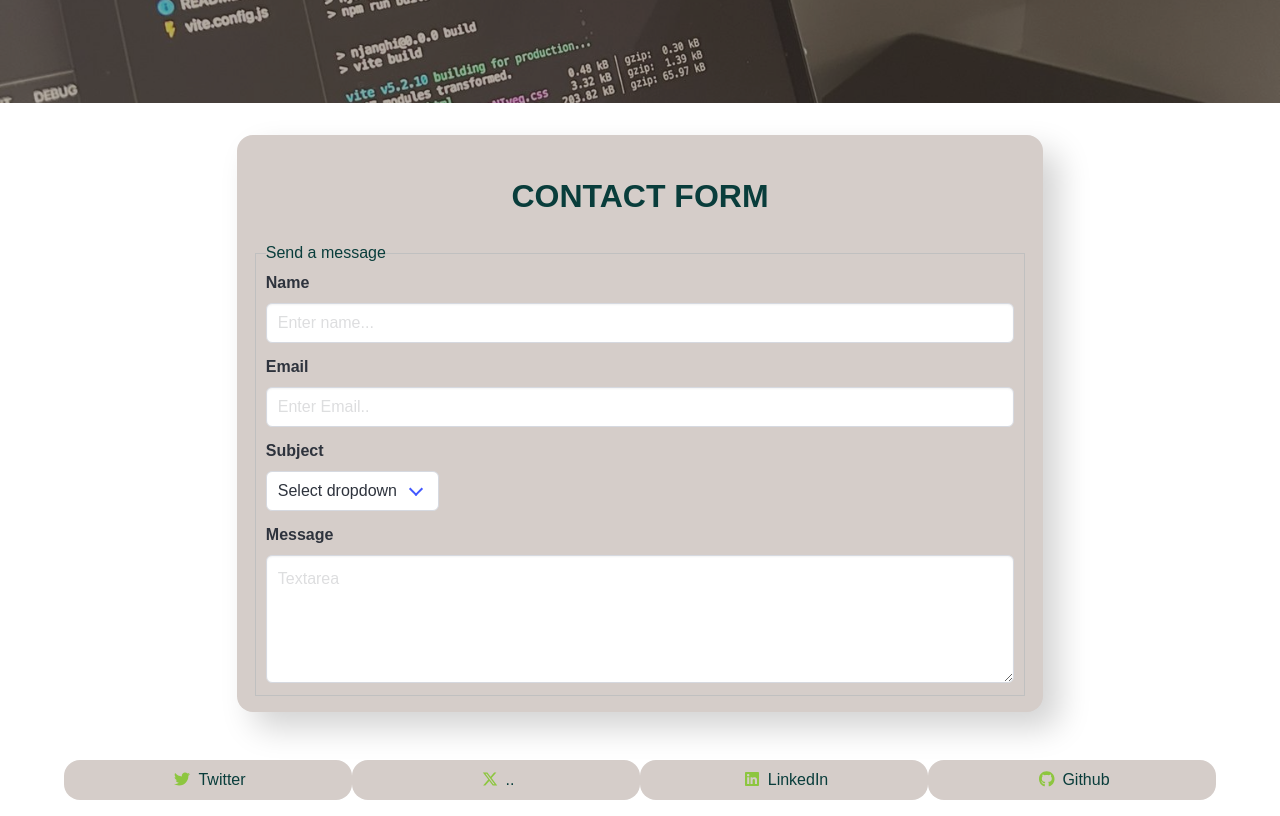
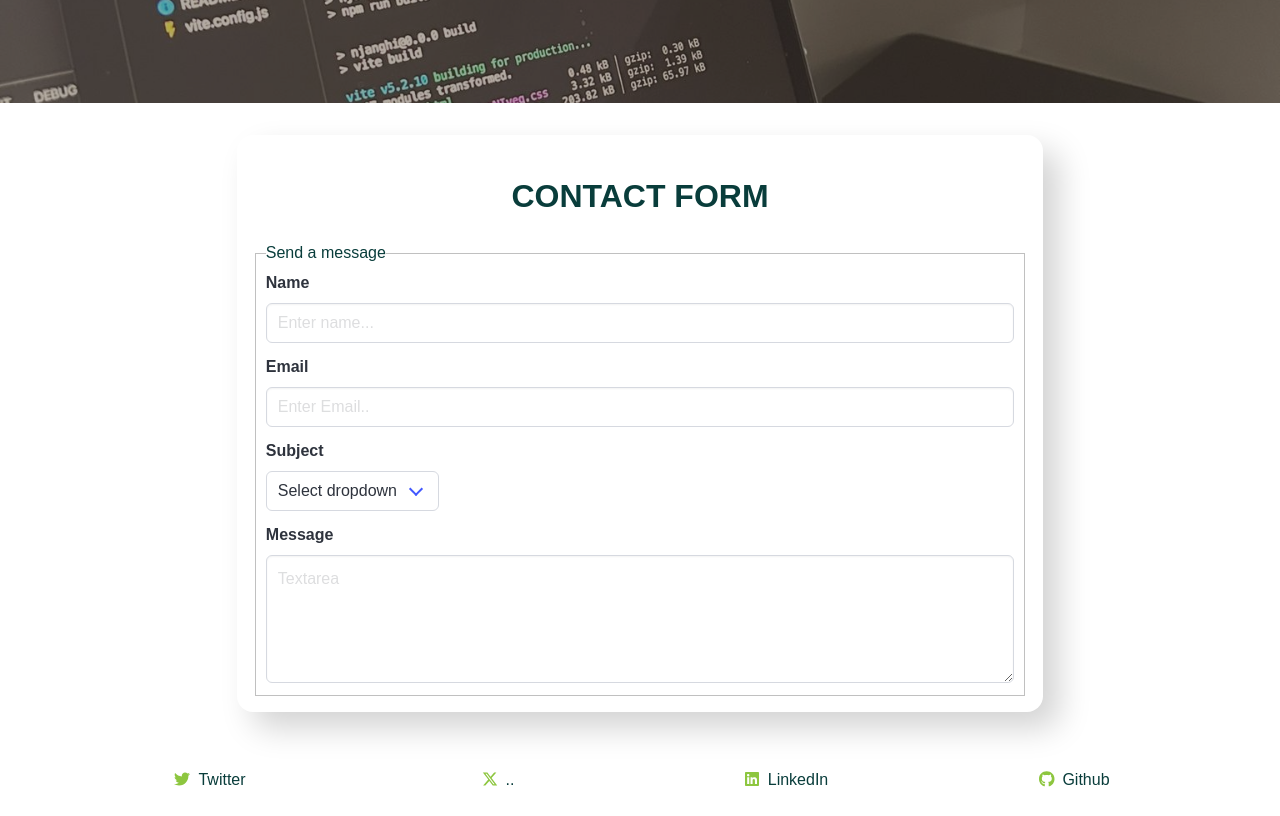
Before and after one commit to Tochiskool/njanghi, a React (Vite) app: page /contact in a window 1280 px wide. Shown: the part 320-1136 px from the top of the page. Built offline with nearby package versions, Linux system fonts and the light colour scheme.

Commit message:
Update on the style

```diff
--- a/src/assets/styles.css
+++ b/src/assets/styles.css
@@ -135,7 +135,7 @@ Layout Styles
   }
   .centerSmall {
     text-align: center;
-    background-color: #d5cdc9;
+    /* background-color: #d5cdc9; */
     margin: 1rem;
     width: 25%;
     margin-left: auto;
@@ -178,7 +178,7 @@ Layout Styles
   }
   .centerSmall {
     text-align: center;
-    background-color: #d5cdc9;
+    /* background-color: #d5cdc9; */
     margin: 1rem;
     width: 20%;
     margin-left: auto;
@@ -299,7 +299,7 @@ Module Styles
 } */
 
 .styleCard {
-  background-color: #d5cdc9;
+  /* background-color: #d5cdc9; */
   padding: 0.7rem;
   border-radius: 1rem;
   box-shadow: 0.5rem 0.5rem 1rem #e6c6ad;
--- a/src/routes/Contact/style.css
+++ b/src/routes/Contact/style.css
@@ -3,7 +3,7 @@ form h1 {
 }
 
 .formContainer {
-  background-color: #d5cdc9;
+  /* background-color: #d5cdc9; */
   margin-top: 2rem;
   display: block;
   width: 70%;
--- a/src/routes/Feature/style.css
+++ b/src/routes/Feature/style.css
@@ -1,5 +1,5 @@
 article blockquote {
-  background-color: #d5cdc9;
+  /* background-color: #d5cdc9; */
   padding: 0.7rem;
   border-radius: 1rem;
   box-shadow: 0.5rem 0.5rem 1rem #e6c6ad;
```
